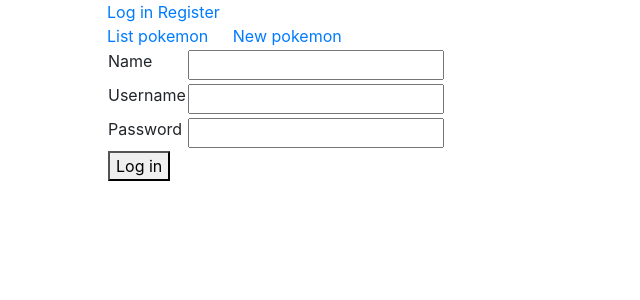
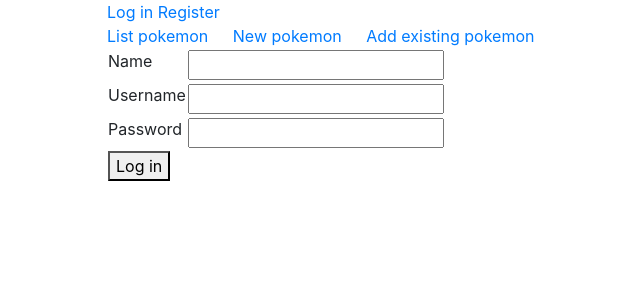
Before and after one commit to vikke1234/pokemon, a Flask app: page /auth/register in a window 1280 px wide. Shown: the top 300 px of the page, without its empty margins (283-923 px from the left). Run offline with Flask 2, Linux system fonts and the light colour scheme; some libraries are stand-ins or nearby versions.

Commit message:
style changes

```diff
--- a/application/templates/layout.html
+++ b/application/templates/layout.html
@@ -18,7 +18,8 @@
             {% endif %}
             <div>
                 <a style="padding-right:20px;" href="{{ url_for('pokemon_index') }}" > List pokemon </a>
-                <a href="{{ url_for('poke_form') }}" > New pokemon </a>
+                <a style="padding-right:20px;" href="{{ url_for('poke_form') }}" > New pokemon </a>
+                <a style="padding-right:20px;" href="{{ url_for('add_pokemon') }}" > Add existing pokemon </a>
             </div>
 
             {% block body %}
```
